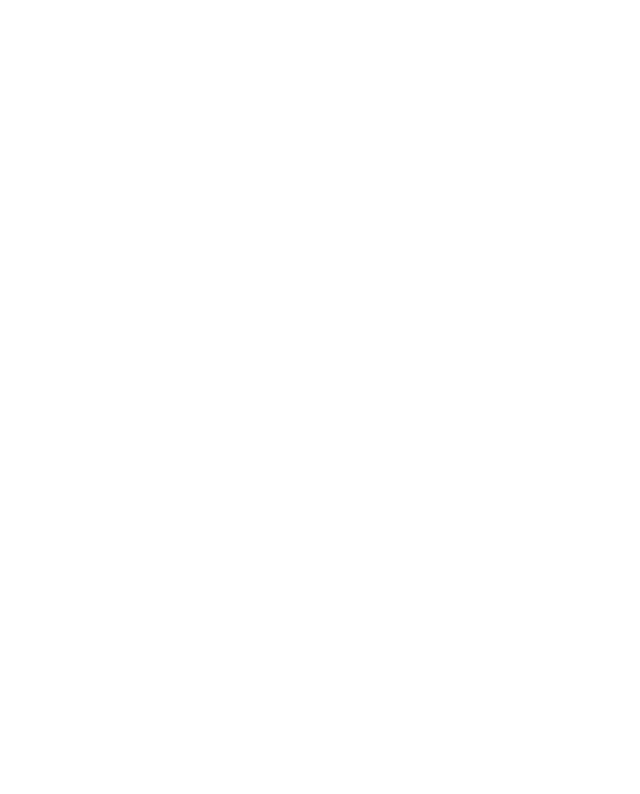
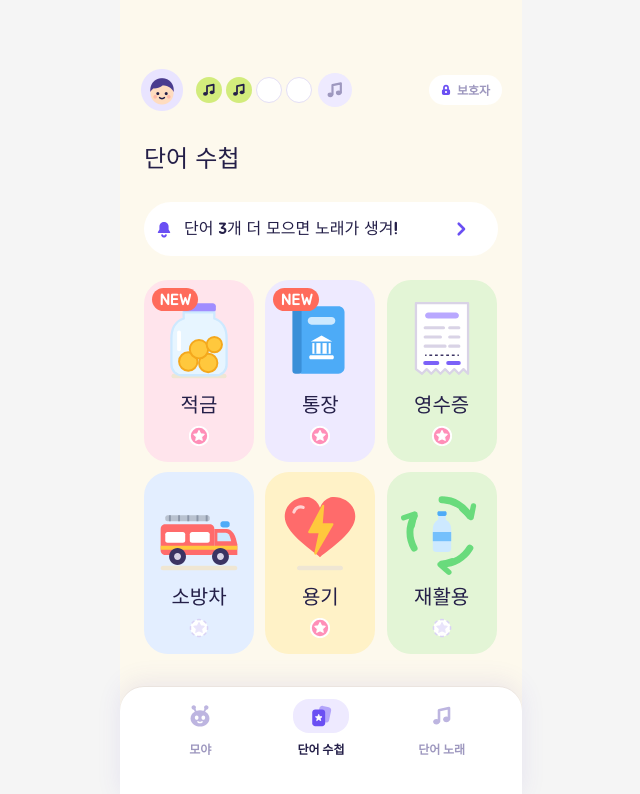
Before and after one commit to line4thon-moyamoya/FE, a React (Vite) app: page /notebook in a window 1280 px wide. Before the commit this address had no page. Shown: the top 794 px of the page, without its empty margins (319-959 px from the left). Built offline with nearby package versions, Linux system fonts and the light colour scheme.

Commit message:
✨ Feat: 단어 수첩 및 카드 상세 페이지 구현 및 라우트 연결

```diff
--- a/src/App.tsx
+++ b/src/App.tsx
@@ -12,6 +12,8 @@ import ChildHome from "./pages/Child/ChildHome";
 import Settings from "./pages/Guardian/Settings";
 import ChildProfileEdit from "./pages/Guardian/ChildProfileEdit";
 import ChildAdd from "./pages/Guardian/ChildAdd";
+import WordNotebook from "./pages/Child/WordNotebook";
+import WordCardDetail from "./pages/Child/WordCardDetail";
 
 export default function App() {
   return (
@@ -36,6 +38,8 @@ export default function App() {
             element={<ChildProfileEdit />}
           />
           <Route path="/guardian/settings/child/new" element={<ChildAdd />} />
+          <Route path="/notebook" element={<WordNotebook />} />
+          <Route path="/notebook/:wordId" element={<WordCardDetail />} />
         </Route>
       </Routes>
     </BrowserRouter>
--- /dev/null
+++ b/src/pages/Child/WordCardDetail.tsx
@@ -0,0 +1,77 @@
+import { useEffect } from "react";
+import { Navigate, useNavigate, useParams } from "react-router-dom";
+import ChildHeader from "../../components/common/ChildHeader/ChildHeader";
+import Footer from "../../components/common/Footer/Footer";
+import BackButton from "../../components/common/BackButton/BackButton";
+import WordCardDetailView from "../../components/Child/WordCardDetailView";
+import { findChildProfile } from "../../mocks/child";
+import { findWord } from "../../mocks/words";
+import { getCollectedCards, markCardAsSeen } from "../../mocks/notebook";
+import { getCurrentChildId } from "../../utils/currentChild";
+import { iya } from "../../utils/josa";
+import speaker from "../../assets/icons/speaker.svg";
+
+export default function WordCardDetail() {
+  const navigate = useNavigate();
+  const { wordId } = useParams();
+  const child = findChildProfile(getCurrentChildId());
+
+  const word = wordId ? findWord(wordId) : undefined;
+  const hasCard = getCollectedCards(child.id).some((c) => c.wordId === wordId);
+
+  // 상세를 보면 NEW 뱃지 제거
+  useEffect(() => {
+    if (wordId && hasCard) markCardAsSeen(child.id, wordId);
+  }, [child.id, wordId, hasCard]);
+
+  // 페이지를 나가면 읽던 소리 멈추기
+  useEffect(() => {
+    return () => window.speechSynthesis?.cancel();
+  }, []);
+
+  // 없는 단어이거나 아직 안 모은 카드면 수첩으로
+  if (!word || !hasCard) return <Navigate to="/notebook" replace />;
+
+  const handleListen = () => {
+    if (!("speechSynthesis" in window)) return;
+    window.speechSynthesis.cancel();
+    const utterance = new SpeechSynthesisUtterance(
+      `${word.word}${iya(word.word)}. ${word.meaning}`,
+    );
+    utterance.lang = "ko-KR";
+    window.speechSynthesis.speak(utterance);
+  };
+
+  return (
+    <main className="flex h-full flex-col bg-cream pt-[62px] pb-[113px]">
+      <ChildHeader
+        childName={child.name}
+        coupons={child.coupons}
+        onCouponClick={() => alert("노래 쿠폰은 준비 중이에요")}
+        onGuardianClick={() => navigate("/guardian/password")}
+      />
+
+      <header className="flex items-center gap-2.5 pl-6 pt-[18px]">
+        <BackButton />
+        <h1 className="font-jua text-xl leading-7 text-[#241F48]">
+          단어 수첩
+        </h1>
+      </header>
+
+      <div className="flex flex-1 flex-col gap-6 overflow-y-auto px-6 pt-[36px] pb-6">
+        <WordCardDetailView word={word} />
+
+        <button
+          type="button"
+          onClick={handleListen}
+          className="cursor-pointer flex w-full h-[60px] items-center justify-center gap-2 rounded-[20px] bg-[#7B61F8] font-jua text-xl text-white shadow-[0px_4px_0px_0px_rgba(74,53,201,1.00)]"
+        >
+          <img src={speaker} alt="" className="w-5 h-5" />
+          다시 들어볼래
+        </button>
+      </div>
+
+      <Footer />
+    </main>
+  );
+}
--- /dev/null
+++ b/src/pages/Child/WordNotebook.tsx
@@ -0,0 +1,72 @@
+import { useNavigate } from "react-router-dom";
+import ChildHeader from "../../components/common/ChildHeader/ChildHeader";
+import Footer from "../../components/common/Footer/Footer";
+import SongProgressBanner from "../../components/Child/SongProgressBanner";
+import WordCardItem from "../../components/Child/WordCardItem";
+import { findChildProfile } from "../../mocks/child";
+import { findWord } from "../../mocks/words";
+import {
+  getCollectedCards,
+  getRemainingForNextSong,
+} from "../../mocks/notebook";
+import type { CollectedCard, Word } from "../../types/word";
+import { getCurrentChildId } from "../../utils/currentChild";
+
+type CardWithWord = { card: CollectedCard; word: Word };
+
+export default function WordNotebook() {
+  const navigate = useNavigate();
+  const child = findChildProfile(getCurrentChildId());
+
+  // 모은 카드에 단어 정보(그림, 배경색) 붙이기
+  const cards = getCollectedCards(child.id)
+    .map((card) => ({ card, word: findWord(card.wordId) }))
+    // 단어 정보를 못 찾은 카드는 빼기
+    .filter((item): item is CardWithWord => item.word !== undefined);
+
+  const remaining = getRemainingForNextSong(cards.length);
+
+  return (
+    <main className="flex h-full flex-col bg-cream pt-[62px] pb-[113px]">
+      <ChildHeader
+        childName={child.name}
+        coupons={child.coupons}
+        onCouponClick={() => alert("노래 쿠폰은 준비 중이에요")}
+        onGuardianClick={() => navigate("/guardian/password")}
+      />
+
+      <div className="flex flex-1 flex-col gap-6 overflow-y-auto px-6 pt-6 pb-6">
+        <h1 className="font-jua text-2xl leading-9 text-[#241F48]">
+          단어 수첩
+        </h1>
+
+        <SongProgressBanner
+          remaining={remaining}
+          onClick={() => navigate("/song")}
+        />
+
+        {cards.length === 0 ? (
+          <p className="mt-10 text-center font-jua text-base leading-6 text-[#9E98BF]">
+            아직 모은 단어가 없어요.
+            <br />
+            모야한테 모르는 말을 물어봐!
+          </p>
+        ) : (
+          <ul className="grid grid-cols-3 gap-2.5">
+            {cards.map(({ card, word }) => (
+              <WordCardItem
+                key={card.wordId}
+                word={word}
+                isNew={card.isNew}
+                reviewed={card.reviewed}
+                onClick={() => navigate(`/notebook/${word.id}`)}
+              />
+            ))}
+          </ul>
+        )}
+      </div>
+
+      <Footer />
+    </main>
+  );
+}
```
